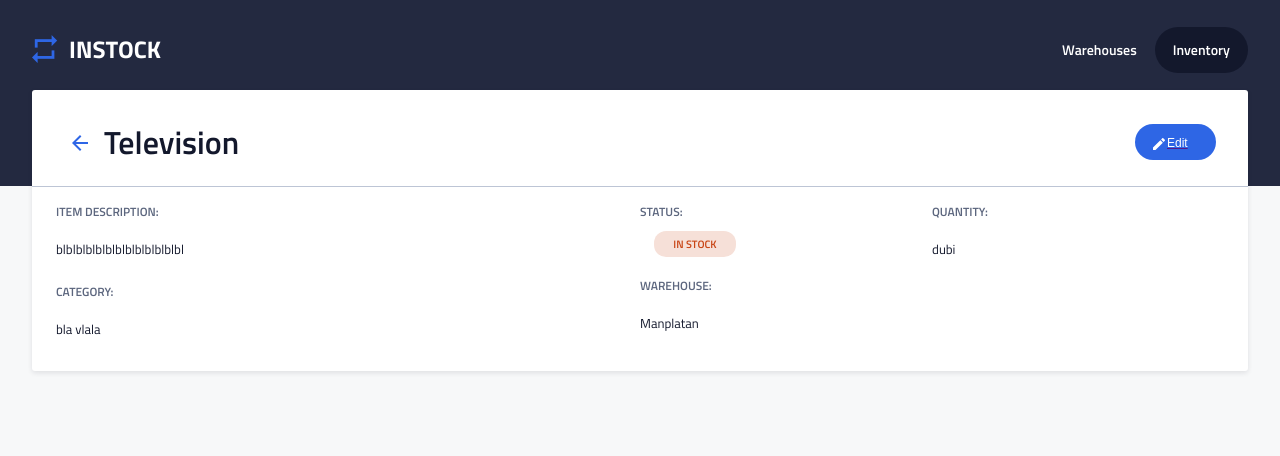
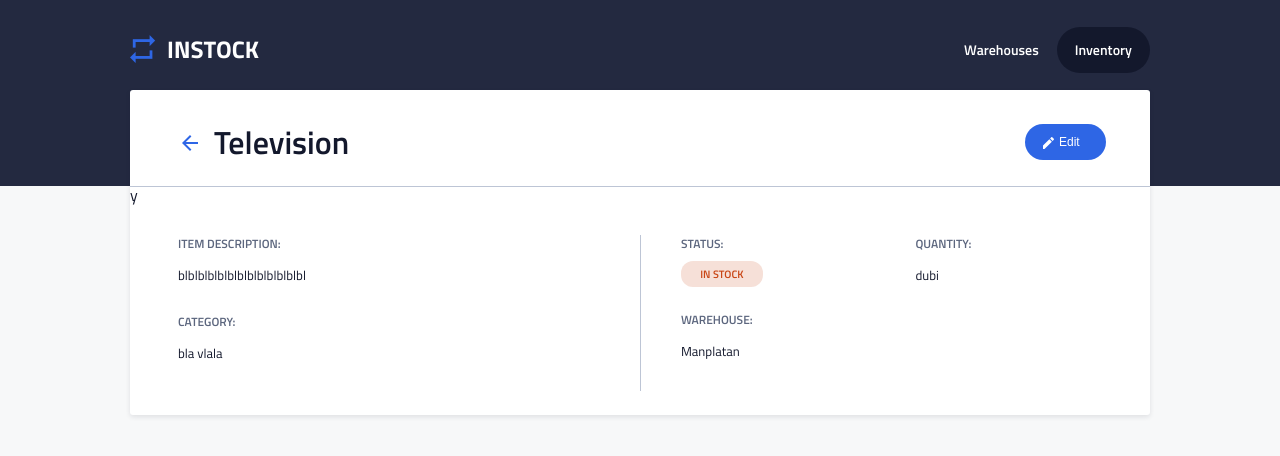
Before and after one commit to SimonMilord/instock_client, a React (Create React App) app: page /inventory/1 in a window 1280 px wide. Shown: the top 456 px of the page. Built offline with nearby package versions, Linux system fonts and the light colour scheme.

Commit message:
finalized component sass. Need to work on finctionality

```diff
--- a/src/components/Header/Header.scss
+++ b/src/components/Header/Header.scss
@@ -19,9 +19,9 @@
         padding: 1.6875rem 2rem 0 2rem;
 
         @include desktop {
-            width: 1280px;
+            width: 80rem;
             margin: 0 auto;
-            // padding: 1.6875rem 5.625rem 0 5.625rem;
+            padding: 1.6875rem 8.125rem 0 8.125rem;
         }
     }
     }
--- a/src/components/InventoryItemDetails/InventoryItemDetails.jsx
+++ b/src/components/InventoryItemDetails/InventoryItemDetails.jsx
@@ -15,7 +15,7 @@ function InventoryItemDetails(props) {
                 <div className="itemDetails__subHead-left">
                     <Link to="/inventory:id">
                         <img className="itemDetails__subHead-arrow" src={arrowBack} alt="back arrow" />
-                    </Link>
+                    </Link >
                     <h1 className="itemDetails__subHead-title">Television</h1>
                     {/* <h1 className="itemDetails__subHead-title">{props.itemName</h1> */}
                 </div>
@@ -23,11 +23,11 @@ function InventoryItemDetails(props) {
                 <Link>
                     <button className="itemDetails__subHead-btn--mobile"><img className="itemDetails__subHead-btn--mobile-img" src={editPen} alt="editing icon" /></button>
                 </Link>
-                <Link>
+                <Link className="itemDetails__subHead-btn--tabDesk-link">
                     <button className="itemDetails__subHead-btn--tabDesk"><img className="itemDetails__subHead-btn--tabDesk-img" src={editPen} alt="editing icon" />Edit</button>
                 </Link>
                 </div>
-            </div>
+            </div>y
 
             <div className="itemDetails__content">
                 <div className="itemDetails__contentBox itemDetails__contentBox--left">
--- a/src/components/InventoryItemDetails/InventoryItemDetails.scss
+++ b/src/components/InventoryItemDetails/InventoryItemDetails.scss
@@ -12,6 +12,10 @@
     @include tablet {
         margin: -6rem 2rem 0 2rem;
 
+        @include desktop {
+            margin: -6rem 8.125rem 0 8.125rem;
+        }
+
     }
 
     &__subHead {
@@ -21,11 +25,16 @@
 
         @include tablet {
             padding: 2rem 2rem 1.5rem 2rem;
+
+            @include desktop {
+                padding: 2rem 2.75rem 1.5rem 2.75rem;
+            }
         }
 
 
         &-left {
             @include display-flex(row, space-between,center);
+
         }
 
         &-arrow {
@@ -65,15 +74,19 @@
             border: none;
             background-color: $interactive-color;
             color: $global-white-color;
-            padding: .75rem 0 0 1rem;
+            padding: .675rem 0 0 1.125rem;
             font-size: .75rem;
-            text-decoration: none;
+
+
+            &-link {
+                text-decoration: none;
+            }
 
             &-img {
                 filter: brightness(100);
                 margin-bottom: -1rem;
                 height: 1rem;
-                object-position: 10% 50%;
+                object-position: -0.2rem 0;
 
 
 
@@ -92,7 +105,8 @@
         padding-bottom: 0.5rem;
 
         @include tablet {
-            @include display-flex(row, flex-start, none)
+            @include display-flex(row, flex-start, none);
+
         }
 
     }
@@ -101,16 +115,38 @@
 
         @include tablet {
             width: 50%;
+            margin: 1.5rem 1rem;
+
+            @include desktop {
+                margin: 1rem 1.5rem;
+            }
         }
 
 
         &--right {
             @include display-flex(row, none, none);
+
+            @include tablet {
+                border-left: .0625rem solid $secondary-grey;
+                padding-left: 2.5rem;
+                gap: 3rem;
+            }
+        }
+
+        &--left {
+
+            @include desktop {
+                width: 45%;
+            }
         }
 
 
         &-data {
             margin-bottom: 1.25rem;
+
+            @include tablet {
+                margin-bottom: 1.5rem;
+            }
 
         }
     }
@@ -124,6 +160,11 @@
         margin-bottom: .875rem;
         text-transform: uppercase;
         color: $secondary-text-color;
+
+        @include tablet {
+            margin-bottom: 0.5rem;;
+        }
+
     }
 
     &__data {
@@ -145,9 +186,8 @@
         @include tablet {
           width: 4.5rem;
           height: 1.65rem;
-          font-size: 12px;
-          margin-left: 1rem;
-          margin-right: 0.125rem;
+          font-size: .675rem;
+          margin-right: 0.1rem;
         }
       }
 
@@ -165,8 +205,8 @@
         @include tablet {
           height: 1.65rem;
           width: 5.125rem;
-          margin-left: 0.875rem;
           font-size: .675rem;
+          margin-top: 0.1rem;
         }
       }
 }
```
